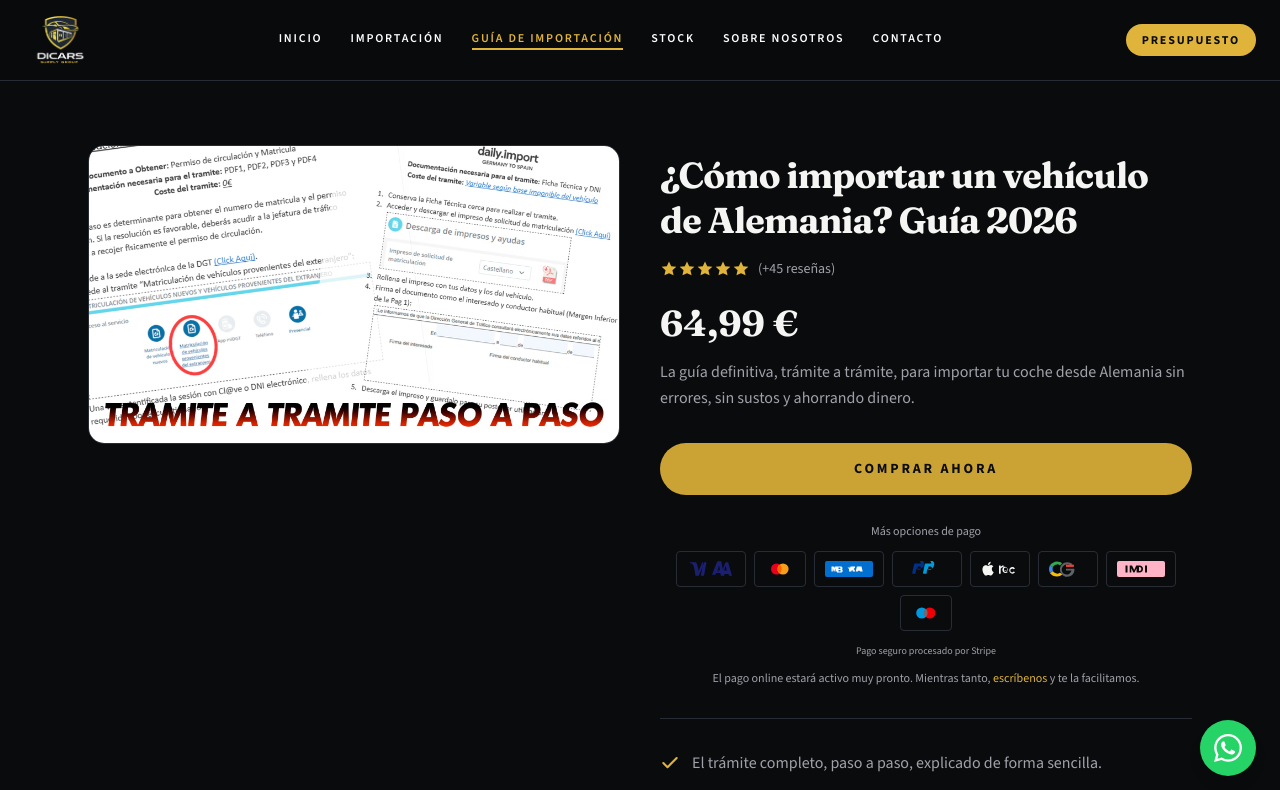
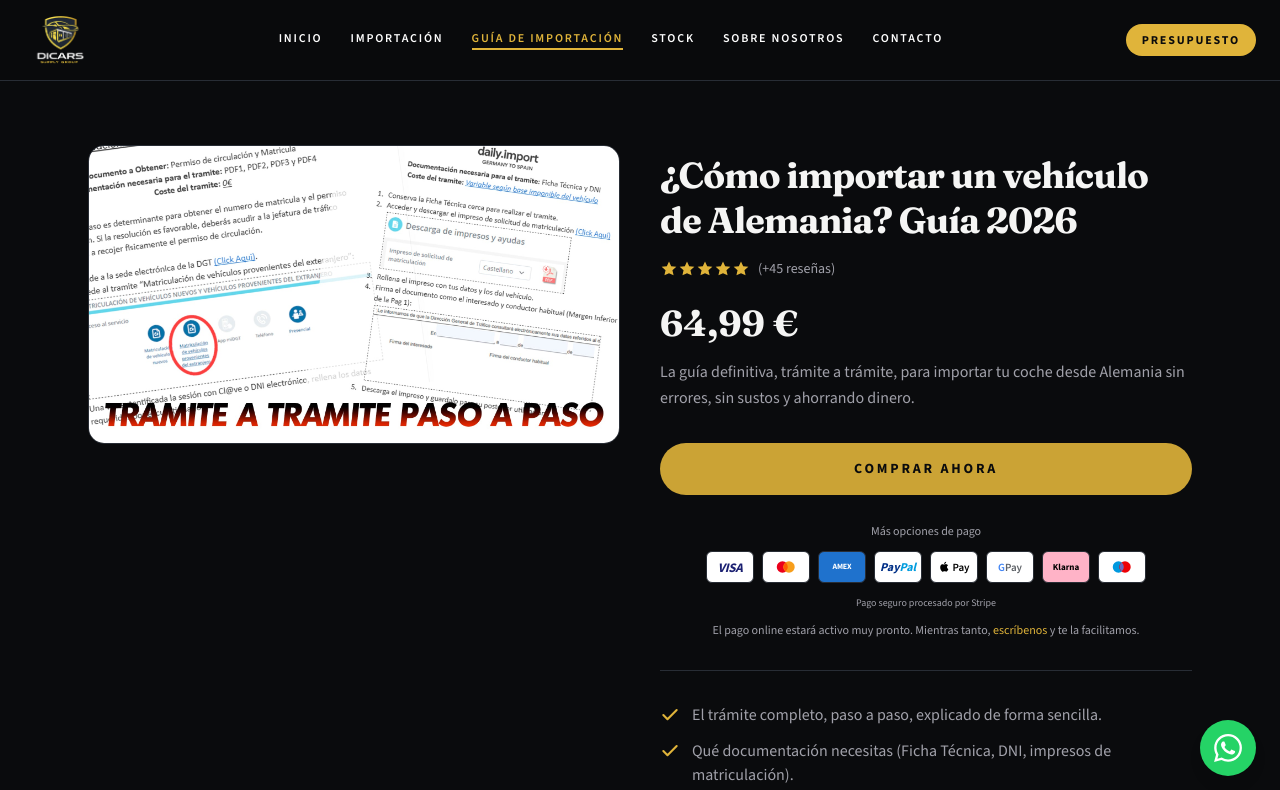
Before and after one commit to pabloalfaya/dicars-web, a Next.js app: page /guia in a window 1280 px wide. Shown: the top 790 px of the page. Built offline with nearby package versions, Linux system fonts and the light colour scheme.

Commit message:
describe el cambio

```diff
--- a/components/payment-methods.tsx
+++ b/components/payment-methods.tsx
@@ -1,116 +1,118 @@
 import type { ReactNode } from "react";
 
-type MetodoPago = {
-  nombre: string;
-  icono: ReactNode;
-};
+// Fila de métodos de pago compatibles con Stripe (referencia visual).
+// Pastillas uniformes con la marca de cada método.
 
-function IconoVisa() {
+function Pill({
+  children,
+  className = "bg-white",
+}: {
+  children: ReactNode;
+  className?: string;
+}) {
   return (
-    <svg viewBox="0 0 48 16" className="h-4 w-auto" aria-hidden="true">
-      <path
-        fill="#1A1F71"
-        d="M19.5 1.2 17 14.8h-3.2L16.3 1.2h3.2Zm11.2 9.3.6-3.4.4 3.4h-1Zm3.3 3.3h3l-2.8-13.6h-2.9c-.6 0-1.2.4-1.4 1l-4.9 12.6h3.4l.7-1.9h4.2l.4 1.9Zm-3.6-4.6 1.7-4.8.9 4.8h-2.6ZM15.2 1.2 11.6 10.2 11.2 7.8l-1.4-5.2c-.2-.8-.9-1.4-1.7-1.4H2.1L2 1.5c0 .1 1.5.3 2.9 1.3 1.4 1 1.9 2.3 2.2 3.7L8.5 14.8h3.4l5.3-13.6ZM39.5 1.2c-.6 0-1.2.3-1.5 1l-4.3 12.6h3.3l.6-1.7h4l.4 1.7H45L41.1 1.2h-1.6Zm-2.5 8.3 1.8-5.1.9 5.1h-2.7Z"
-      />
-    </svg>
+    <li
+      className={`flex h-8 w-12 items-center justify-center rounded-md border border-border ${className}`}
+    >
+      {children}
+    </li>
   );
 }
 
-function IconoMastercard() {
+function Visa() {
   return (
-    <svg viewBox="0 0 32 20" className="h-4 w-auto" aria-hidden="true">
-      <circle cx="12" cy="10" r="7" fill="#EB001B" />
-      <circle cx="20" cy="10" r="7" fill="#F79E1B" />
-      <path
-        fill="#FF5F00"
-        d="M16 4.8a7 7 0 0 1 0 10.4A7 7 0 0 1 16 4.8Z"
-      />
-    </svg>
+    <Pill>
+      <span className="text-[13px] font-extrabold italic leading-none tracking-tight text-[#1A1F71]">
+        VISA
+      </span>
+    </Pill>
   );
 }
 
-function IconoAmex() {
+function Mastercard() {
   return (
-    <svg viewBox="0 0 48 16" className="h-4 w-auto" aria-hidden="true">
-      <rect width="48" height="16" rx="2" fill="#006FCF" />
-      <path
-        fill="#fff"
-        d="M6.5 5.5h2.1l.6 1.5.6-1.5H12v5H10.5V7.2L9.5 10.5H8.8L7.8 7.2V10.5H6.5V5.5Zm5.5 0h3.8c1 0 1.7.7 1.7 1.6 0 .5-.2.9-.6 1.2.5.3.8.8.8 1.4 0 1-.8 1.8-1.9 1.8h-3.8V5.5Zm2.8 2.5c.5 0 .8-.3.8-.7 0-.4-.3-.7-.8-.7h-1.3v1.4h1.3Zm.1 2.5c.5 0 .9-.3.9-.8 0-.5-.4-.8-.9-.8h-1.4v1.6h1.4ZM20 5.5h4.2l.7 1.8.7-1.8H30v.9l-1.2 1.5L30 9.8v.7h-2.1l-.8-2-.8 2H24V5.5Zm3.5 2.2.9-1.1h-1.8l.9 1.1ZM33 5.5h3.5l1.2 5H35l-.2-.8h-1.8l-.2.8h-2.1l1.2-5Zm1.5 3 .5-2.1.5 2.1h-1Z"
-      />
-    </svg>
+    <Pill>
+      <svg viewBox="0 0 36 22" className="h-[18px] w-auto" aria-hidden="true">
+        <circle cx="14" cy="11" r="7" fill="#EB001B" />
+        <circle cx="22" cy="11" r="7" fill="#F79E1B" />
+        <path
+          d="M18 5.6a7 7 0 0 1 0 10.8 7 7 0 0 1 0-10.8Z"
+          fill="#FF5F00"
+        />
+      </svg>
+    </Pill>
   );
 }
 
-function IconoPaypal() {
+function Amex() {
   return (
-    <svg viewBox="0 0 48 16" className="h-4 w-auto" aria-hidden="true">
-      <path
-        fill="#003087"
-        d="M17.8 2.5H12c-.5 0-.9.4-1 .9L9.2 12.1c0 .4.3.7.7.7h2.5l.6-4.1c.1-.5.5-.9 1-.9h1.6c3.1 0 4.9-1.5 5.4-4.5.2-1.3 0-2.3-.7-3-.7-.7-1.8-1-3.2-1h-.3Zm.4 4.4c-.3 1.9-1.7 1.9-3.1 1.9h-.8l.5-3.4h.8c.9 0 1.8 0 2.2.5.3.3.5.8.4 1Z"
-      />
-      <path
-        fill="#009CDE"
-        d="M28.5 2.5h-5.8c-.5 0-.9.4-1 .9L20 12.1c0 .4.3.7.7.7h2.8l.7-4.6h1.6c3.1 0 4.9-1.5 5.4-4.5.2-1.3 0-2.3-.7-3-.7-.7-1.8-1-3.2-1h-.2Zm.4 4.4c-.3 1.9-1.7 1.9-3.1 1.9h-.8l.5-3.4h.8c.9 0 1.8 0 2.2.5.3.3.5.8.4 1Z"
-      />
-    </svg>
+    <Pill className="bg-[#1F72CD]">
+      <span className="text-[8px] font-bold uppercase leading-none tracking-tight text-white">
+        Amex
+      </span>
+    </Pill>
   );
 }
 
-function IconoApplePay() {
+function Paypal() {
   return (
-    <svg viewBox="0 0 48 20" className="h-4 w-auto" aria-hidden="true">
-      <path
-        fill="currentColor"
-        d="M11.2 3.8c-.6.7-1.6 1.3-2.6 1.2-.1-1 .4-2.1 1-2.8.6-.7 1.7-1.2 2.5-1.2.1 1-.3 2.1-.9 2.8Zm.9 1.5c-1.4-.1-2.6.8-3.3.8-.7 0-1.7-.7-2.8-.7-1.4 0-2.8.8-3.5 2.1-1.5 2.6-.4 6.5 1.1 8.6.7 1 1.6 2.2 2.8 2.1 1.1 0 1.5-.7 2.8-.7 1.3 0 1.6.7 2.8.7 1.2 0 2-1 2.7-2 .8-1.2 1.2-2.4 1.2-2.4 0 0-2.4-.9-2.4-3.6 0-2.3 1.9-3.4 2-3.5-1.1-1.6-2.8-1.8-3.4-1.8ZM22.5 4.5v11.4h2.1V9.8c.5-1.3 1.7-2.1 3-2 .2 0 .5 0 .7.1V5.7c-.2 0-.4-.1-.6-.1-1.2 0-2.3.7-2.9 1.8l-.3-1.9h-2Zm8.2 7.9c-1.2 0-2-.9-2-2.2 0-1.3.8-2.2 2-2.2s2 .9 2 2.2c0 1.3-.8 2.2-2 2.2Zm0-5.5c-2.4 0-4 1.7-4 4.1 0 2.4 1.6 4.1 4 4.1 1.2 0 2.2-.5 2.8-1.3l-1.3-1c-.4.5-1 .8-1.6.8-1 0-1.7-.6-2-1.6h4.9v-.6c0-2.4-1.5-4.1-3.9-4.1ZM38.8 9.3c.8 0 1.5.4 1.8 1.1l1.8-.8c-.5-1.2-1.7-2-3.3-2-2.2 0-3.8 1.7-3.8 4.1 0 2.4 1.6 4.1 3.8 4.1 1.6 0 2.8-.8 3.3-2l-1.8-.8c-.3.7-1 1.1-1.8 1.1-1.2 0-2.1-.9-2.1-2.2s.9-2.2 2.1-2.2Z"
-      />
-    </svg>
+    <Pill>
+      <span className="text-[12px] font-extrabold italic leading-none">
+        <span className="text-[#003087]">Pay</span>
+        <span className="text-[#009CDE]">Pal</span>
+      </span>
+    </Pill>
   );
 }
 
-function IconoGooglePay() {
+function ApplePay() {
   return (
-    <svg viewBox="0 0 48 20" className="h-4 w-auto" aria-hidden="true">
-      <path fill="#5F6368" d="M21.2 10.1V12h6.8c-.3 1.6-1.2 2.9-2.5 3.8-1 .7-2.3 1.1-3.7 1.1-3.2 0-5.9-2.6-5.9-5.9S19.6 4.1 22.8 4.1c1.7 0 3.2.6 4.4 1.7l1.9-1.9C27.5 2.4 25.3 1.5 22.8 1.5 17.8 1.5 13.7 5.6 13.7 10.6s4.1 9.1 9.1 9.1c2.5 0 4.8-.9 6.5-2.5 1.7-1.7 2.6-4.1 2.5-6.8 0-.2 0-.4-.1-.6H21.2v.3Z" />
-      <path fill="#4285F4" d="M4.5 10.1c0-.8.1-1.5.4-2.2L1.2 5.2C.4 6.8 0 8.4 0 10.1s.4 3.3 1.2 4.9l3.7-2.7c-.3-.7-.4-1.4-.4-2.2Z" />
-      <path fill="#34A853" d="M10.1 4.1c1.4 0 2.6.5 3.6 1.4l2.7-2.7C14.8 1.4 12.5.5 10.1.5 6.4.5 3.2 2.7 1.2 5.2l3.7 2.7c1-2 3-3.4 5.2-3.4Z" />
-      <path fill="#FBBC04" d="M10.1 15.6c-2.2 0-4.2-1.2-5.2-3l-3.7 2.7c2 2.5 5.2 4.1 8.9 4.1 2.4 0 4.7-.9 6.4-2.5l-2.7-2.1c-1.2.8-2.7 1.3-4.4 1.3Z" />
-      <path fill="#EA4335" d="M21.2 7.4h9.9V4.5H21.2v2.9Z" />
-    </svg>
+    <Pill>
+      <span className="flex items-center gap-0.5 leading-none text-black">
+        <svg viewBox="0 0 24 24" className="h-3 w-3" fill="currentColor" aria-hidden="true">
+          <path d="M16.36 1.43c0 1.14-.49 2.27-1.17 3.08-.74.9-1.99 1.57-2.99 1.49-.12-1.09.42-2.24 1.07-2.99.71-.84 1.99-1.47 2.96-1.51.02.14.13.28.13.43Zm.14 4.77c-1.65-.1-3.05.94-3.84.94-.79 0-2-.9-3.3-.87-1.7.03-3.27.99-4.14 2.52-1.77 3.07-.45 7.61 1.27 10.1.84 1.22 1.84 2.59 3.16 2.54 1.27-.05 1.75-.82 3.28-.82 1.53 0 1.96.82 3.3.79 1.36-.02 2.22-1.24 3.05-2.47.96-1.41 1.36-2.78 1.38-2.85-.03-.01-2.65-1.02-2.68-4.03-.02-2.52 2.06-3.72 2.15-3.78-1.18-1.73-3.01-1.92-3.65-1.96Z" />
+        </svg>
+        <span className="text-[11px] font-semibold">Pay</span>
+      </span>
+    </Pill>
   );
 }
 
-function IconoKlarna() {
+function GooglePay() {
   return (
-    <svg viewBox="0 0 48 16" className="h-4 w-auto" aria-hidden="true">
-      <rect width="48" height="16" rx="2" fill="#FFB3C7" />
-      <path
-        fill="#0A0B09"
-        d="M8.5 4.5h2v7h-2v-7Zm4.5 0h2l2.2 4.5L19.2 4.5h2v7h-1.6V7.2l-2.1 4.3h-1.1l-2.1-4.3v4.3h-1.6v-7Zm9.5 0c2.2 0 3.5 1.4 3.5 3.5s-1.3 3.5-3.5 3.5h-2.5v-7h2.5Zm0 5.5c1.2 0 1.8-.7 1.8-2s-.6-2-1.8-2h-.5v4h.5Zm5.5-5.5h2v7h-2v-7Z"
-      />
-    </svg>
+    <Pill>
+      <span className="flex items-center text-[11px] font-semibold leading-none">
+        <span className="text-[#4285F4]">G</span>
+        <span className="text-[#5F6368]">Pay</span>
+      </span>
+    </Pill>
   );
 }
 
-function IconoMaestro() {
+function Klarna() {
   return (
-    <svg viewBox="0 0 32 20" className="h-4 w-auto" aria-hidden="true">
-      <circle cx="11" cy="10" r="7" fill="#0099DF" />
-      <circle cx="21" cy="10" r="7" fill="#ED0006" />
-      <path fill="#6C6C6C" d="M16 4.8a7 7 0 0 1 0 10.4A7 7 0 0 1 16 4.8Z" />
-    </svg>
+    <Pill className="bg-[#FFB3C7]">
+      <span className="text-[9px] font-bold leading-none text-black">
+        Klarna
+      </span>
+    </Pill>
   );
 }
 
-const METODOS: MetodoPago[] = [
-  { nombre: "Visa", icono: <IconoVisa /> },
-  { nombre: "Mastercard", icono: <IconoMastercard /> },
-  { nombre: "American Express", icono: <IconoAmex /> },
-  { nombre: "PayPal", icono: <IconoPaypal /> },
-  { nombre: "Apple Pay", icono: <IconoApplePay /> },
-  { nombre: "Google Pay", icono: <IconoGooglePay /> },
-  { nombre: "Klarna", icono: <IconoKlarna /> },
-  { nombre: "Maestro", icono: <IconoMaestro /> },
-];
+function Maestro() {
+  return (
+    <Pill>
+      <svg viewBox="0 0 36 22" className="h-[18px] w-auto" aria-hidden="true">
+        <circle cx="14" cy="11" r="7" fill="#0099DF" />
+        <circle cx="22" cy="11" r="7" fill="#ED0006" />
+        <path
+          d="M18 5.6a7 7 0 0 1 0 10.8 7 7 0 0 1 0-10.8Z"
+          fill="#6C6BBD"
+        />
+      </svg>
+    </Pill>
+  );
+}
 
 export function PaymentMethods() {
   return (
@@ -122,15 +124,14 @@ export function PaymentMethods() {
         className="mt-3 flex flex-wrap items-center justify-center gap-2"
         aria-label="Métodos de pago aceptados"
       >
-        {METODOS.map((metodo) => (
-          <li
-            key={metodo.nombre}
-            className="flex h-9 min-w-[3.25rem] items-center justify-center rounded border border-border bg-background px-2.5 text-foreground"
-            title={metodo.nombre}
-          >
-            {metodo.icono}
-          </li>
-        ))}
+        <Visa />
+        <Mastercard />
+        <Amex />
+        <Paypal />
+        <ApplePay />
+        <GooglePay />
+        <Klarna />
+        <Maestro />
       </ul>
       <p className="mt-3 text-center text-[10px] text-muted-foreground">
         Pago seguro procesado por Stripe
```
